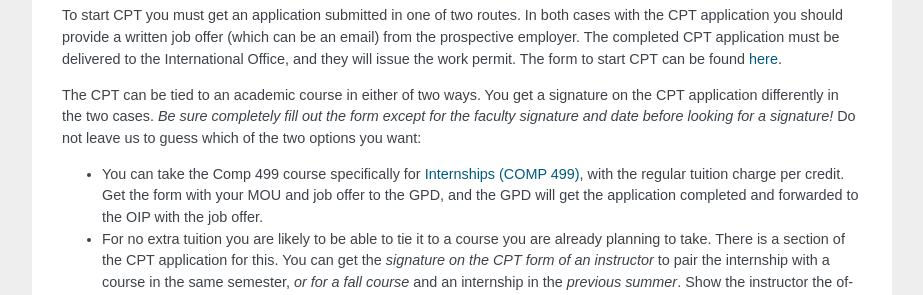
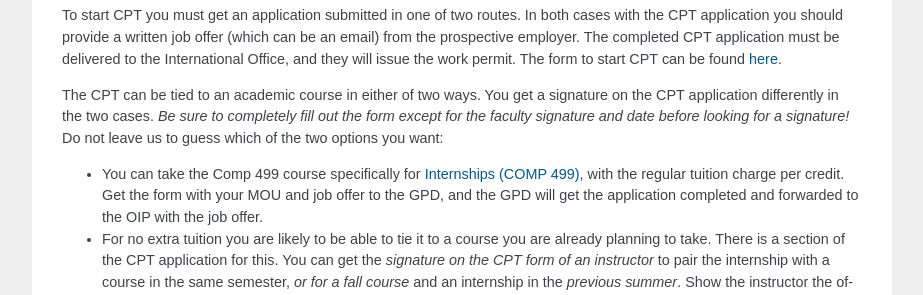
Before and after one commit to LoyolaChicagoCS/gradhandbook, a Sphinx documentation site: the page built from source/regulations.rst, in a window 1280 px wide and 900 px high, scrolled down 3654 px. Shown: the part 152-447 px from the top of the window, without its empty margins (198-1121 px from the left). Built offline with Sphinx 7.4.7, drawn with Linux system fonts in a browser that asks for light colours.

```diff
--- a/source/prospective_students.rst
+++ b/source/prospective_students.rst
@@ -146,8 +146,9 @@ Department of Computer Science.
      can also be used as an alternative to ECE.
      *No other transcript evaluation service is accepted by Loyola.*
      If you are in a rush, you can pay extra
-     for expedited service.  If you do *not yet have your undergraduate degree*, it is important that you send transcripts to the evaluator
-     *in your final semester*, when all your final courses are shown, though some without grades.  The evaluators can only determine the equivalence to a US 4-year degree if they see all the relevant courses listed.
+     for expedited service.  If you do *not yet have your undergraduate degree*, it is important that you send transcripts to the evaluator when all your final courses are shown, though some without grades.  This is
+     usually
+     *in your final semester*,  The evaluators can only determine the equivalence to a US 4-year degree if they see all the relevant courses listed on the transcript (again, possibly some without grades yet).
 
      **A suggested exception to getting the** *general* **transcript evaluation:**
      If you have international graduate level coursework after 4 years of
--- a/source/regulations.rst
+++ b/source/regulations.rst
@@ -313,9 +313,10 @@ the work permit. The form to start CPT can be found `here
 <http://www.luc.edu/iss/forms.shtml>`_.
 
 The CPT can be tied to an academic course in either of two ways. You get a
-signature on the CPT application differently in the two cases.  *Be sure
-completely fill out the form except for the faculty signature and date* *before
-looking for a signature!* Do not leave us to guess which of the two options you
+signature on the CPT application differently in the two cases.
+*Be sure to completely fill out the form except for the faculty signature and date*
+*before looking for a signature!*
+Do not leave us to guess which of the two options you
 want:
 
 * You can take the Comp 499 course specifically for :ref:`internships`,
```
